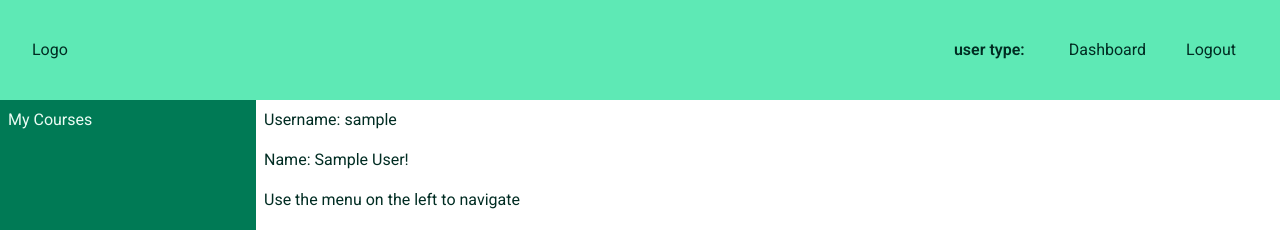
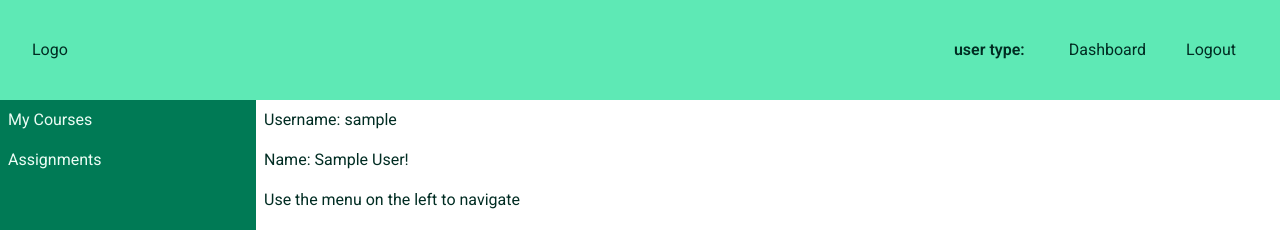
Before and after one commit to sparky9043/12-math-problem-generator, a React (Vite) app in the folder frontend/: page /dashboard in a window 1280 px wide. Shown: the top 230 px of the page. Built offline with nearby package versions, Linux system fonts and the light colour scheme; sample sign-in values are in the browser's storage.

Commit message:
remove unused routes in app and create nav link to assignments

```diff
--- a/frontend/src/components/Dashboard.tsx
+++ b/frontend/src/components/Dashboard.tsx
@@ -13,6 +13,11 @@ const DashBoard = () => {
             <li className="p-2">
               <NavLink to='courses'>
                 My Courses
+              </NavLink>
+            </li>
+            <li className="p-2">
+              <NavLink to='assignments'>
+                Assignments
               </NavLink>
             </li>
           </ul>
```
Also changed, not shown: frontend/src/App.tsx (+0 -9 lines).
